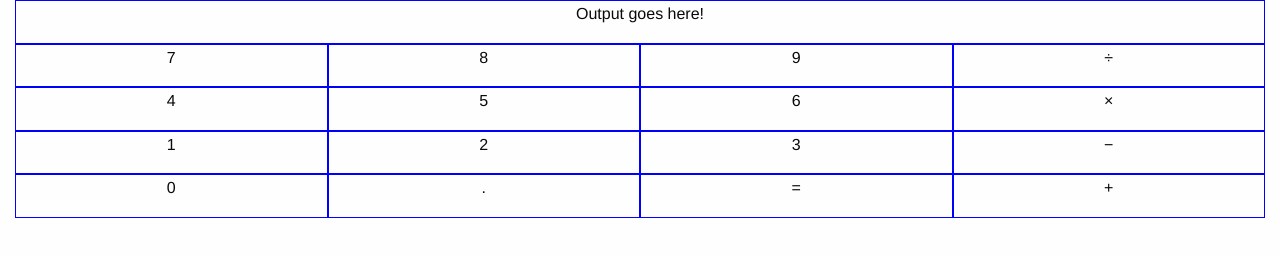
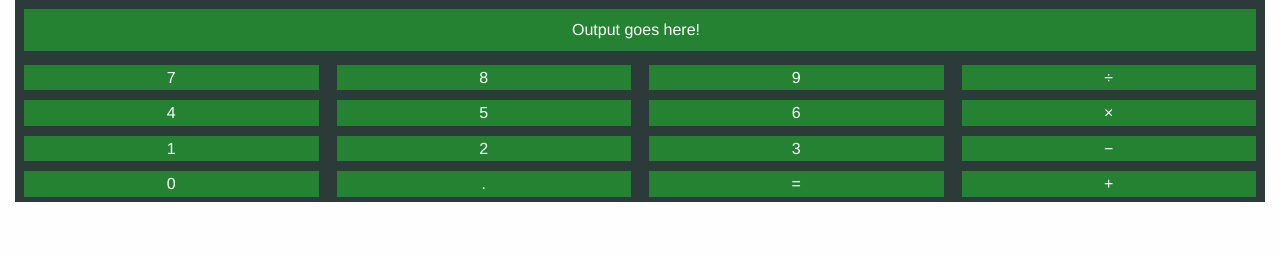
Before and after one commit to jma26/Daily-UI, a plain HTML site: page 4-Calculator/index.html in a window 1280 px wide. Drawn offline with Linux system fonts and the light colour scheme.

Commit message:
4-Calculator: Add margin, padding, background-color styling

```diff
--- a/4-Calculator/css/app.css
+++ b/4-Calculator/css/app.css
@@ -1,7 +1,18 @@
-.output-display {
-  border: 1px solid blue;
+.output-display, .small-3 {
+  background-color: #2D3A3A;
+  border: 1px solid #2D3A3A;
 }
 
-.small-3 {
-  border: 1px solid blue;
+.small-3 p, .output-display p {
+  background-color: #248232;
+  color: #FCFFFC;
 }
+
+.small-3 p {
+  margin: 4px 8px;
+}
+
+.output-display p {
+  margin: 8px;
+  padding: 8px 8px 8px 0px;
+}
```
